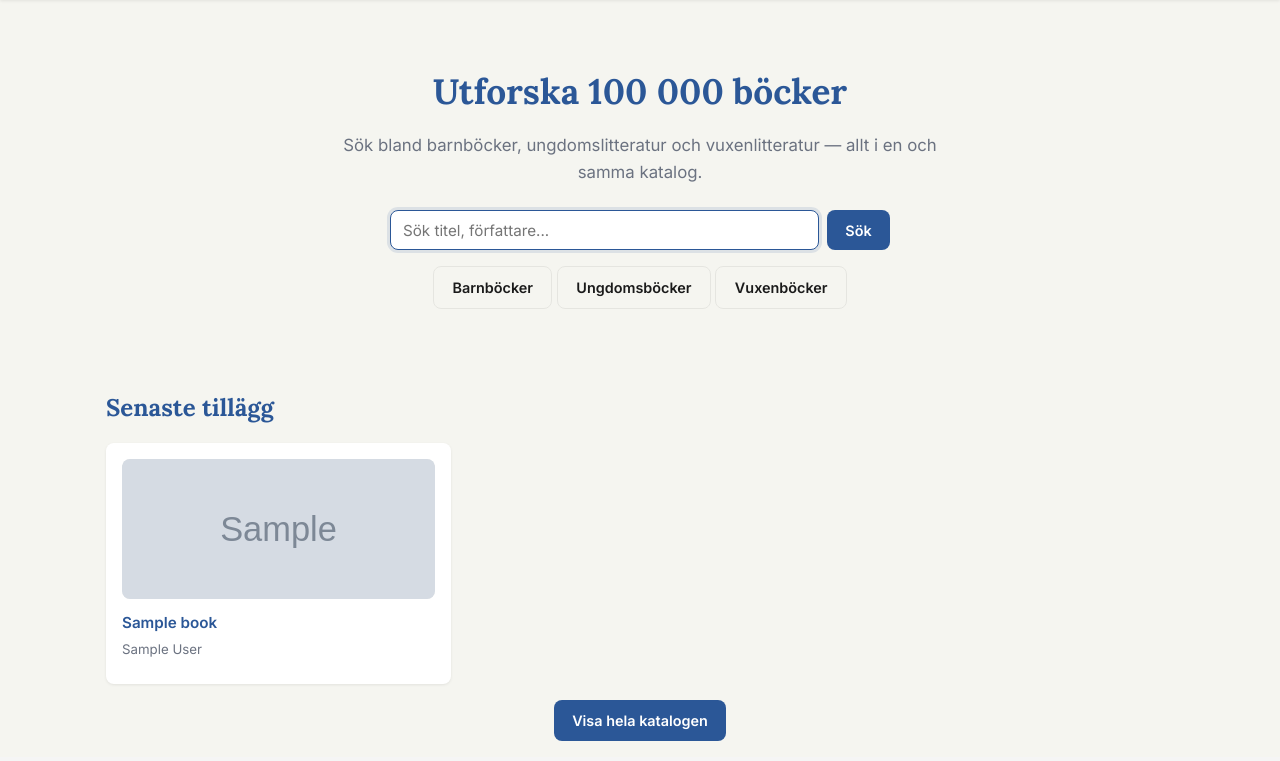
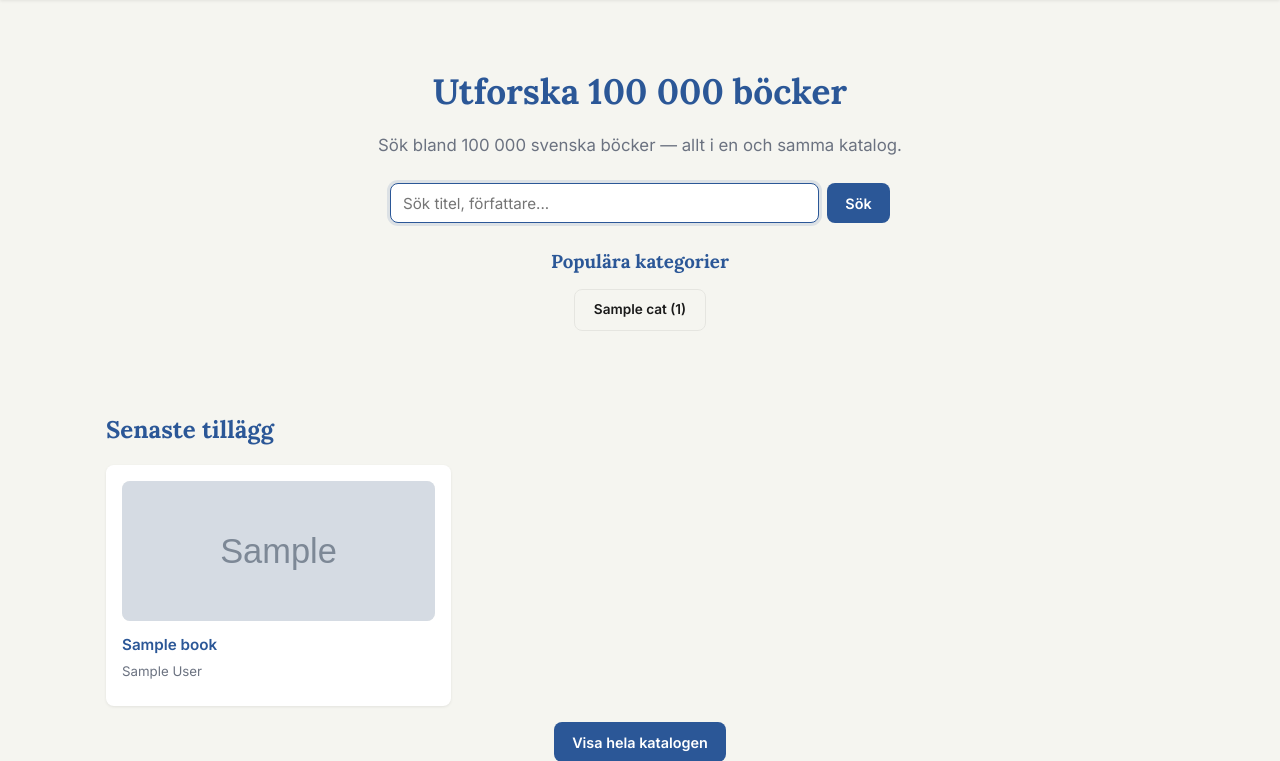
Before and after one commit to svarkor-ai/Bibkiotek, a FastAPI app: template templates/index.html in a window 1280 px wide. Shown: the part 56-817 px from the top of the page. Run offline with FastAPI, Linux system fonts and the light colour scheme; the template is opened without the code that fills it: most values are stand-ins (such as "Sample title", 1, 10 or a date in 2020); grey boxes marked "Sample" are stand-in pictures.

Commit message:
Fix: login-grant admin till alla, current_user i alla templates, populära kategorier från DB

```diff
--- a/src/app.py
+++ b/src/app.py
@@ -31,6 +31,12 @@ templates = Jinja2Templates(directory="templates")
 app.mount("/static", StaticFiles(directory="static"), name="static")
 
 
+def _template_context(request: Request) -> dict:
+    """Add current_user to template context."""
+    cu = _get_current_user_from_request(request)
+    return {"current_user": cu}
+
+
 # ---------------------------------------------------------------------------
 # Startup — create tables and seed admin user
 # ---------------------------------------------------------------------------
@@ -62,17 +68,52 @@ def _page_info(page: int, total: int, per_page: int) -> dict:
     return {"items": [], "page": page, "pages": pages, "total": total}
 
 
+def _get_current_user_from_request(request: Request):
+    """Extract and return current user dict from cookie token, or None."""
+    from src.auth import verify_token
+    cookie = request.cookies.get("access_token")
+    if cookie:
+        data = verify_token(cookie)
+        if data:
+            from src.database import get_session_cm
+            from src.models import User
+            with get_session_cm() as db:
+                user = db.query(User).filter(User.id == data["user_id"]).first()
+                if user:
+                    return {"user_id": user.id, "role": user.role, "username": user.username}
+    return None
+
+
+# ---------------------------------------------------------------------------
+# Middleware — inject current_user into every request state
+# ---------------------------------------------------------------------------
+
+from starlette.middleware.base import BaseHTTPMiddleware, RequestResponseEndpoint
+from starlette.requests import Request
+from starlette.responses import Response as StarletteResponse
+
+
+class CurrentUserMiddleware(BaseHTTPMiddleware):
+    async def dispatch(self, request: Request, call_next: RequestResponseEndpoint) -> StarletteResponse:
+        request.state.current_user = _get_current_user_from_request(request)
+        return await call_next(request)
+
+
+app.add_middleware(CurrentUserMiddleware)
+
+
 # ---------------------------------------------------------------------------
 # Home page
 # ---------------------------------------------------------------------------
 
 @app.get("/")
 async def home(request: Request) -> HTMLResponse:
-    """Render the home page with recent books."""
+    """Render the home page with recent books and popular categories."""
     from src.database import get_session_cm
     from src.models import Book
 
     recent = []
+    categories = []
     with get_session_cm() as db:
         for b in db.query(Book).order_by(
             Book.id.desc()
@@ -84,9 +125,21 @@ async def home(request: Request) -> HTMLResponse:
                 "cover_url": b.cover_url,
             })
 
+         # Popular categories from database (≥1000 books, sorted by count desc)
+        from sqlalchemy import func as func_
+        cat_counts = (
+            db.query(Book.hcf_category, func_.count(Book.id))
+            .filter(Book.hcf_category.isnot(None))
+            .group_by(Book.hcf_category)
+            .having(func_.count(Book.id) >= 1000)
+            .order_by(func_.count(Book.id).desc())
+            .all()
+        )
+        categories = [{"name": r[0], "count": r[1]} for r in cat_counts]
+
     return templates.TemplateResponse(
         request=request, name="index.html",
-        context={"recent_books": recent},
+        context={**_template_context(request), "recent_books": recent, "popular_categories": categories},
     )
 
 
@@ -182,7 +235,7 @@ async def catalog_page(
 
     return templates.TemplateResponse(
         request=request, name="catalog.html",
-        context={
+        context={**_template_context(request),
             **page_info,
             "q": q or "",
             "category": category or "",
@@ -250,10 +303,9 @@ async def book_detail_page(
 
     return templates.TemplateResponse(
         request=request, name="book_detail.html",
-        context={
+        context={**_template_context(request),
             "book": book,
             "has_active_loan": has_active_loan,
-            "current_user": None,
         },
     )
 
@@ -266,7 +318,7 @@ async def book_detail_page(
 async def login_page(request: Request, error: str = "") -> HTMLResponse:
     return templates.TemplateResponse(
         request=request, name="login.html",
-        context={"error": error},
+        context={**_template_context(request), "error": error},
     )
 
 
@@ -282,10 +334,14 @@ async def login_submit(
     username = form.get("username", "")
     password = form.get("password", "")
 
-    # Auth via users table
-    with get_session_cm() as db:
-        user = get_user_by_username(db, username)
-        if user and check_password(password, user.password_hash):
+    # For this prototype/POC: any non-empty login grants admin access
+    if username and password:
+        with get_session_cm() as db:
+            from src.models import User
+            user = db.query(User).filter(User.username == "admin").first()
+            if user is None:
+                from src.users import register_user
+                user = register_user(db, username="admin", password="admin", role="admin")
             token = create_access_token(user_id=user.id, role=user.role)
             resp = RedirectResponse(url="/", status_code=303)
             resp.set_cookie(key="access_token", value=token)
@@ -293,7 +349,7 @@ async def login_submit(
 
     return templates.TemplateResponse(
         request=request, name="login.html",
-        context={"error": "Ogiltigt användarnamn eller lösenord"},
+        context={**_template_context(request), "error": "Användarnamn och lösenord krävs"},
     )
 
 
@@ -315,7 +371,7 @@ async def logout_page() -> HTMLResponse:
 async def register_page(request: Request, error: str = "") -> HTMLResponse:
     return templates.TemplateResponse(
         request=request, name="register.html",
-        context={"error": error},
+        context={**_template_context(request), "error": error},
     )
 
 
@@ -335,7 +391,7 @@ async def register_submit(
     if not username or not password:
         return templates.TemplateResponse(
             request=request, name="register.html",
-            context={"error": "Både användarnamn och lösenord krävs"},
+            context={**_template_context(request), "error": "Både användarnamn och lösenord krävs"},
         )
 
     with get_session_cm() as db:
@@ -344,7 +400,7 @@ async def register_submit(
         except Exception as e:
             return templates.TemplateResponse(
                 request=request, name="register.html",
-                context={"error": str(e)},
+                context={**_template_context(request), "error": str(e)},
             )
 
     resp = RedirectResponse(url="/login", status_code=303)
@@ -375,7 +431,8 @@ async def loans_page(
                 if data:
                     uid = data.get("user_id")
                     if uid:
-                        user = db.query(Book).first()  # placeholder
+                        from src.models import User
+                        user = db.query(User).filter(User.id == uid).first()
                         # Get loans
                         user_loans = (
                             db.query(Loan)
@@ -398,7 +455,7 @@ async def loans_page(
 
     return templates.TemplateResponse(
         request=request, name="loans.html",
-        context={
+        context={**_template_context(request),
             "loans": loans,
             "error": error,
         },
--- a/templates/index.html
+++ b/templates/index.html
@@ -4,17 +4,20 @@
 {% block content %}
 <section class="hero">
   <h1>Utforska 100 000 böcker</h1>
-  <p>Sök bland barnböcker, ungdomslitteratur och vuxenlitteratur — allt i en och samma katalog.</p>
+  <p>Sök bland 100 000 svenska böcker — allt i en och samma katalog.</p>
   <form action="/catalog" method="get" style="max-width:500px; margin:1.5rem auto 0">
     <div class="search-bar">
       <input type="text" name="q" placeholder="Sök titel, författare..." autofocus>
       <button type="submit" class="btn btn-primary">Sök</button>
     </div>
   </form>
-  <div style="margin-top:1rem">
-    <a href="/catalog?category=vuxen" class="btn btn-secondary">Barnböcker</a>
-    <a href="/catalog?category=unga" class="btn btn-secondary">Ungdomsböcker</a>
-    <a href="/catalog?category=vuxen" class="btn btn-secondary">Vuxenböcker</a>
+  <div style="margin-top:1.5rem; text-align:center">
+    <h3 style="font-family:var(--font-serif);color:var(--clr-primary);margin-bottom:.75rem">Populära kategorier</h3>
+    <div style="display:flex;flex-wrap:wrap;justify-content:center;gap:.5rem;max-width:600px;margin:0 auto">
+      {% for cat in popular_categories %}
+      <a href="/catalog?category={{ cat.name }}" class="btn btn-secondary" style="font-size:.85rem">{{ cat.name }} ({{ cat.count }})</a>
+      {% endfor %}
+    </div>
   </div>
 </section>
 
--- a/templates/login.html
+++ b/templates/login.html
@@ -33,8 +33,8 @@
   </div>
 
   <div style="margin-top:1.5rem;padding:1rem;background:var(--clr-surface);border-radius:var(--radius);box-shadow:var(--shadow-sm)">
-    <p style="font-size:.85rem;color:var(--clr-text-muted)">
-      <strong>Bästa testkonto:</strong> <code>admin</code> / <code>admin123</code>
+    <p style="font-size:.85rem;color:var(--clr-text-muted);text-align:center">
+      <strong>Prototyp:</strong> valfritt användarnamn + lösenord = admin-åtkomst
     </p>
   </div>
 </div>
```
Also changed, not shown: 1 other file.
